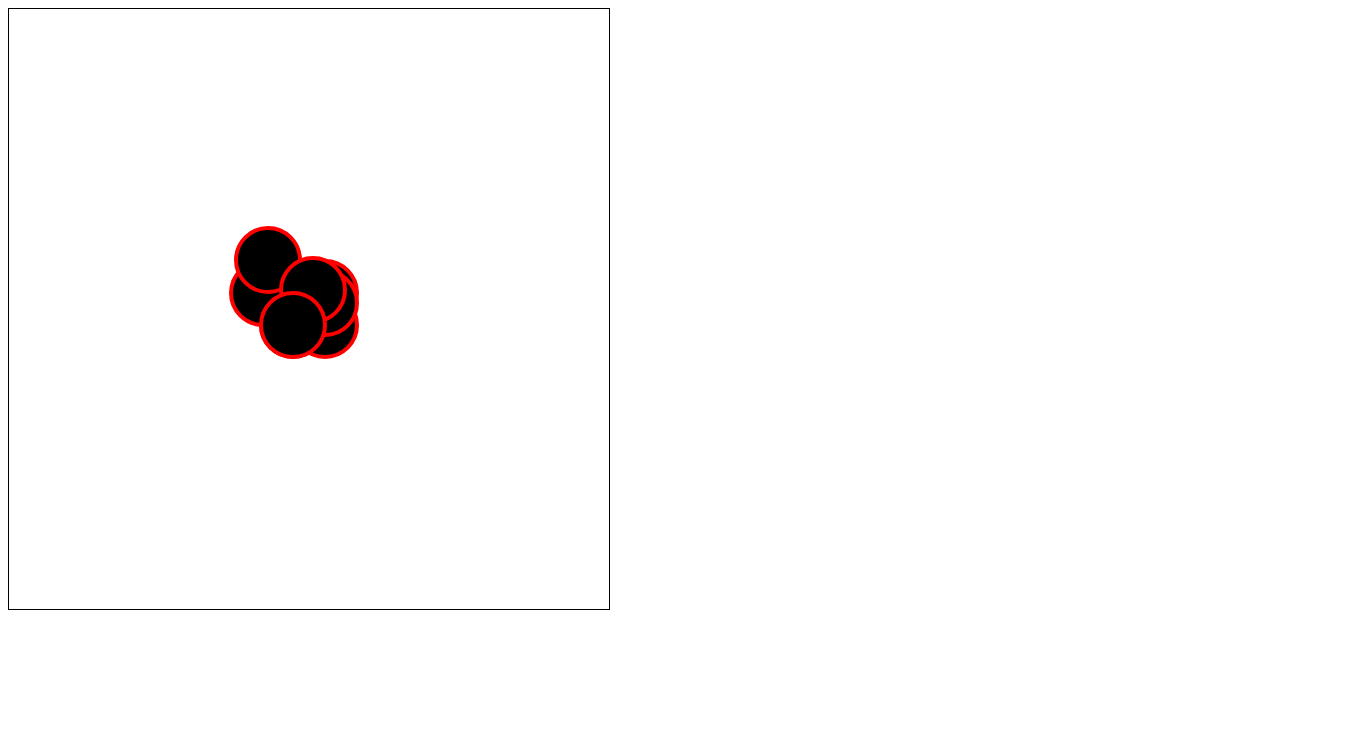
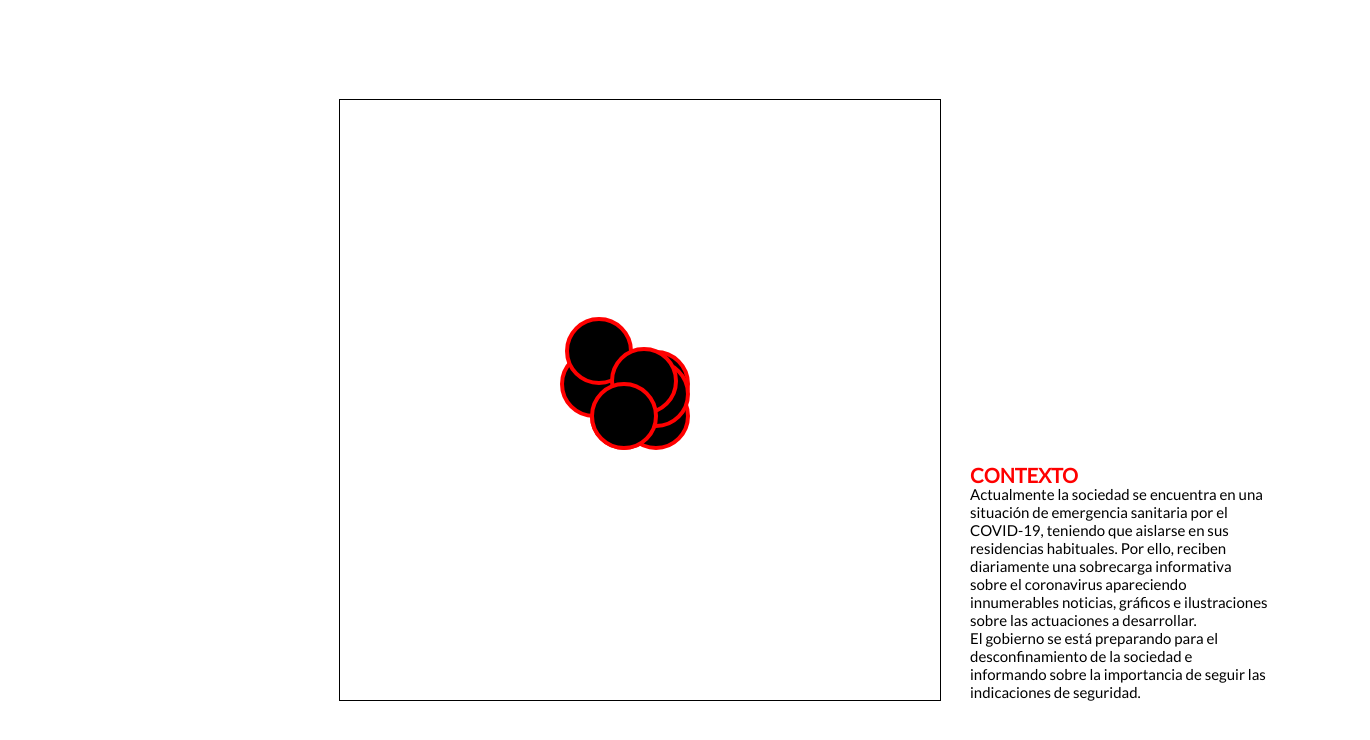
Before and after one commit to JuanaDesign/covid_simulator, a plain HTML site: page index.html in a window 1280 px wide. Shown: the whole page, 1370 px wide, since content can reach past the window. Drawn offline with Linux system fonts and the light colour scheme.

Commit message:
añadido texto y centrado

```diff
--- a/index.html
+++ b/index.html
@@ -2,16 +2,42 @@
 <html lang="es">
   <head>
     <meta charset="UTF-8">
-    <title>Dots</title>
-    <link rel="stylesheet" type="text/css" href="./style.css">
+    <title>Simulador1</title>
+    <link href="https://fonts.googleapis.com/css2?family=Lato&display=swap" rel="stylesheet">
     <style>
+		body {
+			width: 100%;
+			height: 100%;
+		}
+
+
     .main-wrapper {
-          position: relative;
-          width: 400px;
-          height: 400px;
-          padding: 100px;
+      position: absolute;
+		  top: 50%;
+		  left: 50%;
+		  transform: translate(-50%, -50%);
+      width: 600px;
+      height: 600px;
       border: 1px solid black;
 		}
+
+		.main-wrapper h1 {
+			position: absolute;
+			bottom: 200px;
+			left: 630px;
+			width: 400px;
+			font-family: 'Lato', sans-serif;
+		}
+
+		.main-wrapper p {
+			position: absolute;
+			left: 630px;
+			top: 370px;
+			width: 300px;
+			font-family: 'Lato', sans-serif;
+			font-size:15px
+		}
+
     .dot {
       position: absolute;
       width: 60px;
@@ -119,8 +145,12 @@
       <div id="dot7" class="dot"></div>
       <div id="dot8" class="dot"></div>
       <div id="dot9" class="dot"></div>
+	    <h1 style="color:red; font-size:20px " >CONTEXTO</h1>
+    	<p> Actualmente la sociedad se encuentra en una situación de emergencia sanitaria por el COVID-19, teniendo que aislarse en sus residencias habituales. Por ello, reciben diariamente una sobrecarga informativa sobre el coronavirus apareciendo innumerables noticias, gráficos e ilustraciones sobre las actuaciones a desarrollar.
+ <br>
+El gobierno se está preparando para el desconfinamiento de la sociedad e informando sobre la importancia de seguir las indicaciones de seguridad.<br> </p>
+    </div>
 
-    </div>
 
     <script>
       var dot1 = document.getElementById('dot1');
```
Lines whose indentation alone changed are shown as unchanged.
